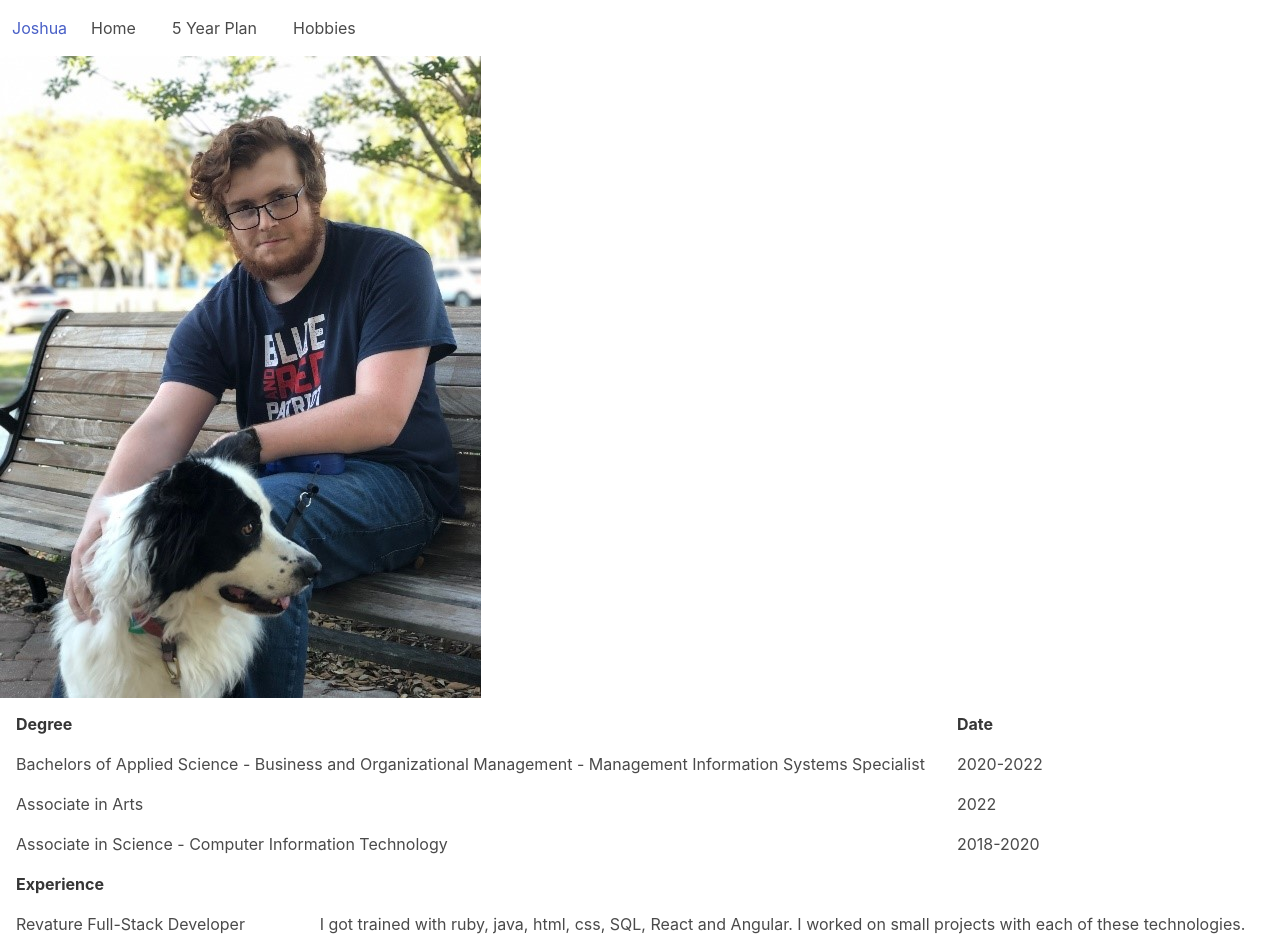
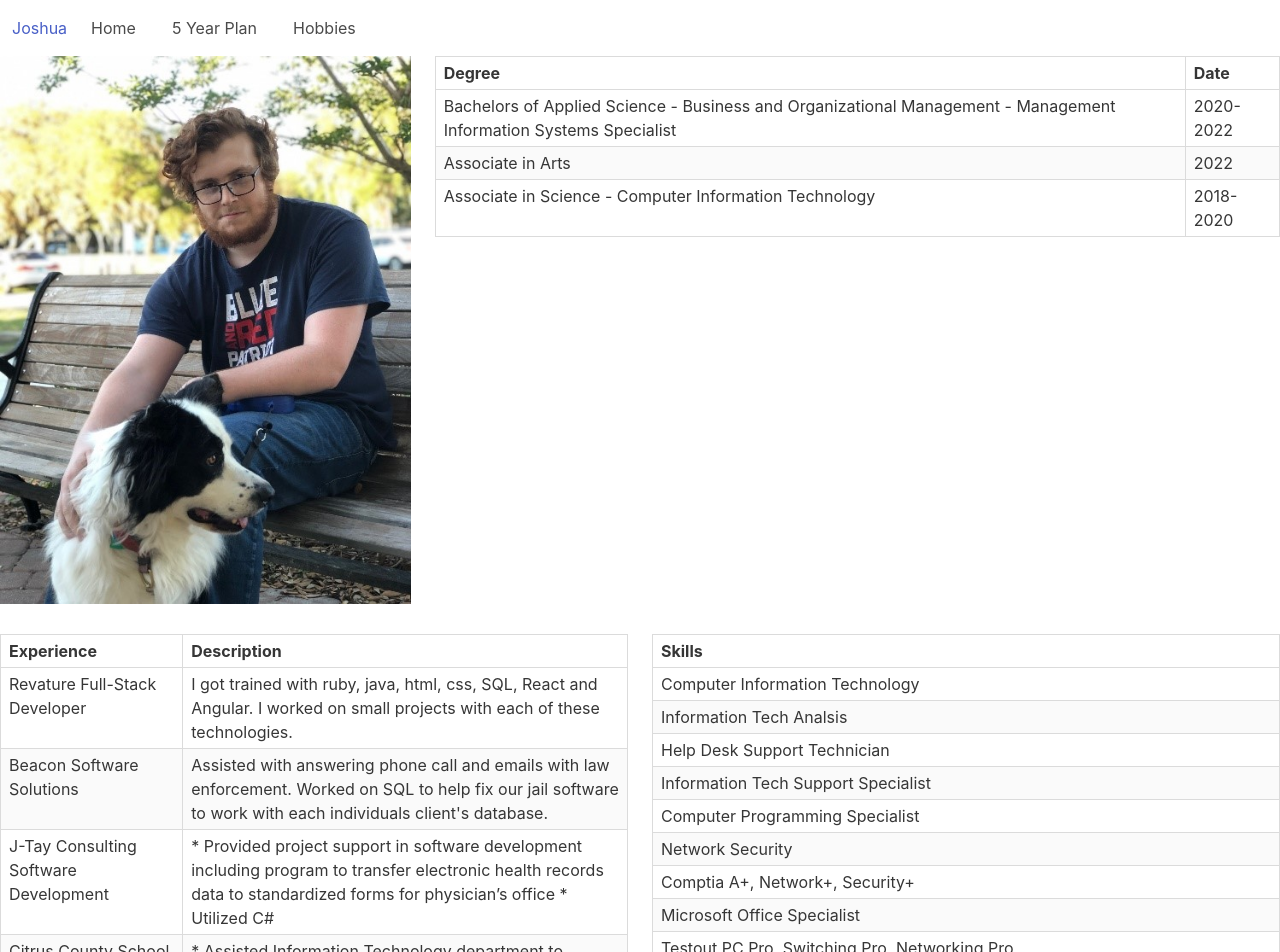
Before and after one commit to JoshTrono/previouswebsite, a React (Create React App) app: page / in a window 1280 px wide. Shown: the top 952 px of the page. Built offline with nearby package versions, Linux system fonts and the light colour scheme.

Commit message:
added bulma framework instead of tailwind

```diff
--- a/src/components/Hobbies.tsx
+++ b/src/components/Hobbies.tsx
@@ -3,8 +3,8 @@ import React from 'react';
 export default function Hobbies() {
     return (
         <>
-            <div className="text-center">
-                <h1 className="text-4xl font-bold mb-4">My Hobbies</h1>
+            <div className="has-text-centered">
+                <h1 className="title is-4 has-text-weight-bold mb-4">My Hobbies</h1>
                 <p className="mb-4">
                     I have some hobbies which include Videogames and learning about technology.
                 </p>
@@ -13,30 +13,30 @@ export default function Hobbies() {
                 </p>
                 <p className="mb-4">
                     I usually stay up to date with technology especially news related to{' '}
-                    <a href="https://9to5mac.com/" className="font-bold">
+                    <a href="https://9to5mac.com/" className="has-text-weight-bold">
                         Apple
                     </a>
                     , Microsoft, and Tesla from a bunch of websites. <br /> Including:
                 </p>
 
-                <ol className="list-decimal list-inside w-lg-2 w-md-8 w-sm-12 mx-auto mb-4">
+                <ol className="is-size-5 is-size-6-mobile is-decimal is-list-inside mx-auto mb-4">
                     <li className="mb-2">
-                        <a href="https://9to5mac.com/" className="font-bold">
+                        <a href="https://9to5mac.com/" className="has-text-weight-bold">
                             9to5mac
                         </a>
                     </li>
                     <li className="mb-2">
-                        <a href="https://macromurs.com/" className="font-bold">
+                        <a href="https://macromurs.com/" className="has-text-weight-bold">
                             Macromurs
                         </a>
                     </li>
                     <li className="mb-2">
-                        <a href="https://techcrunch.com/" className="font-bold">
+                        <a href="https://techcrunch.com/" className="has-text-weight-bold">
                             Techcrunch
                         </a>
                     </li>
                     <li className="mb-2">
-                        <a href="https://www.cnet.com/" className="font-bold">
+                        <a href="https://www.cnet.com/" className="has-text-weight-bold">
                             cnet
                         </a>
                     </li>
--- a/src/components/Homepage.tsx
+++ b/src/components/Homepage.tsx
@@ -1,4 +1,5 @@
 import picture from '../images/Picture1.jpg';
+
 
 function createData(
     degree: string,
@@ -46,62 +47,68 @@ const experience = [
     createExperience('College Of Central Florida', '* Assist IT students with classwork including Microsoft Office suite, A+ Fundamentals, and Web Programming'),
 ];
 
-
-
 export default function Homepage() {
     return (
         <>
-                <div className='flex flex-wrap'>
-                    <img src={picture} className="lg:w-1/2 md:w-1/2 w-full items-center" alt="" />
-                    <table className="table-auto lg:w-1/2 md:w-1/2 w-full">
+            <div className='columns'>
+                <div className='column is-4'>
+                    <img src={picture} alt="" />
+                </div>
+                <div className='column is-8'>
+                    <table className="table is-bordered is-striped is-narrow is-hoverable is-fullwidth">
                         <thead>
                             <tr>
-                                <th className="px-4 py-2">Degree</th>
-                                <th className="px-4 py-2">Date</th>
+                                <th>Degree</th>
+                                <th>Date</th>
                             </tr>
                         </thead>
                         <tbody>
                             {rows.map((row) => (
                                 <tr key={row.degree}>
-                                    <td className="border px-4 py-2">{row.degree}</td>
-                                    <td className="border px-4 py-2">{row.date}</td>
+                                    <td>{row.degree}</td>
+                                    <td>{row.date}</td>
                                 </tr>
                             ))}
                         </tbody>
                     </table>
                 </div>
-                <div className="flex flex-wrap">
-                    <table className="lg:w-1/2 md:w-1/2 w-full bg-blue-200 md:bg-white lg:bg-white">
-
+            </div>
+            <div className="columns">
+                <div className="column is-half">
+                    <table className="table is-bordered is-striped is-narrow is-hoverable is-fullwidth">
                         <thead>
                             <tr>
-                                <th className="px-4 py-2">Experience</th>
+                                <th>Experience</th>
+                                <th>Description</th>
                             </tr>
                         </thead>
                         <tbody>
                             {experience.map((experience) => (
                                 <tr key={experience.company}>
-                                    <td className="border px-4 py-2">{experience.company}</td>
-                                    <td className="border px-4 py-2">{experience.description}</td>
+                                    <td>{experience.company}</td>
+                                    <td>{experience.description}</td>
                                 </tr>
                             ))}
                         </tbody>
                     </table>
-                    <table className="table-auto lg:w-1/2 mg:w-1/2 sm:w-1/2 xs:w-full">
+                </div>
+                <div className="column is-half">
+                    <table className="table is-bordered is-striped is-narrow is-hoverable is-fullwidth">
                         <thead>
                             <tr>
-                                <th className="px-4 py-2">Skills</th>
+                                <th>Skills</th>
                             </tr>
                         </thead>
                         <tbody>
                             {skills.map((skills) => (
                                 <tr key={skills.skill}>
-                                    <td className="border px-4 py-2">{skills.skill}</td>
+                                    <td>{skills.skill}</td>
                                 </tr>
                             ))}
                         </tbody>
                     </table>
                 </div>
+            </div>
         </>
     )
 }
--- a/src/components/Nav.tsx
+++ b/src/components/Nav.tsx
@@ -36,7 +36,7 @@ export default function Nav() {
             </li>
             <li className="navbar-item">
               <Link to="/5year" className="navbar-item">
-              5 Year Plan
+                5 Year Plan
               </Link>
             </li>
             <li className="navbar-end">
--- a/src/components/Plan.tsx
+++ b/src/components/Plan.tsx
@@ -16,29 +16,26 @@ const plan = [
 
 export default function Plan() {
     return (
-        <>
-        <div className='text-center'>
-        <h1 className="text-3xl font-bold mb-4">5 Year Plan</h1>
-        <table className="table-auto w-full">
-
+        <section className="section">
+            <div className="container">
+                <h1 className="title is-3 has-text-centered mb-4">5 Year Plan</h1>
+                <table className="table is-fullwidth">
                     <thead>
-
                         <tr>
-                    <th className="px-4 py-2">Year</th>
-                    <th className="px-4 py-2">Description</th>
+                            <th>Year</th>
+                            <th>Description</th>
                         </tr>
                     </thead>
                     <tbody>
                         {plan.map((plan) => (
                             <tr key={plan.year}>
-                        <td className="border px-4 py-2">{plan.year}</td>
-                        <td className="border px-4 py-2">{plan.description}</td>
+                                <td>{plan.year}</td>
+                                <td>{plan.description}</td>
                             </tr>
                         ))}
                     </tbody>
                 </table>
-
             </div>
-        </>
-    )
+        </section>
+    );
 }
```
Lines whose indentation alone changed are shown as unchanged.
